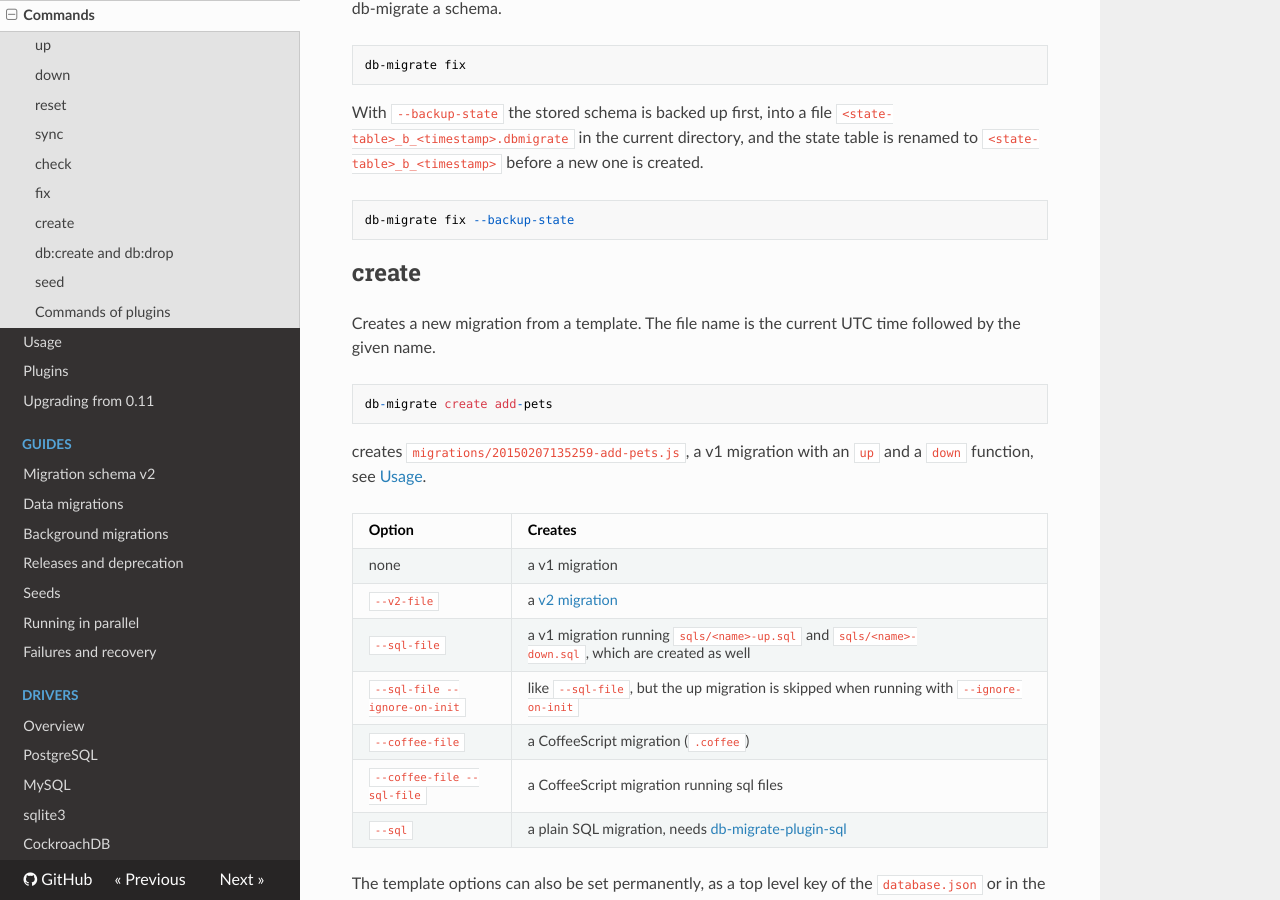
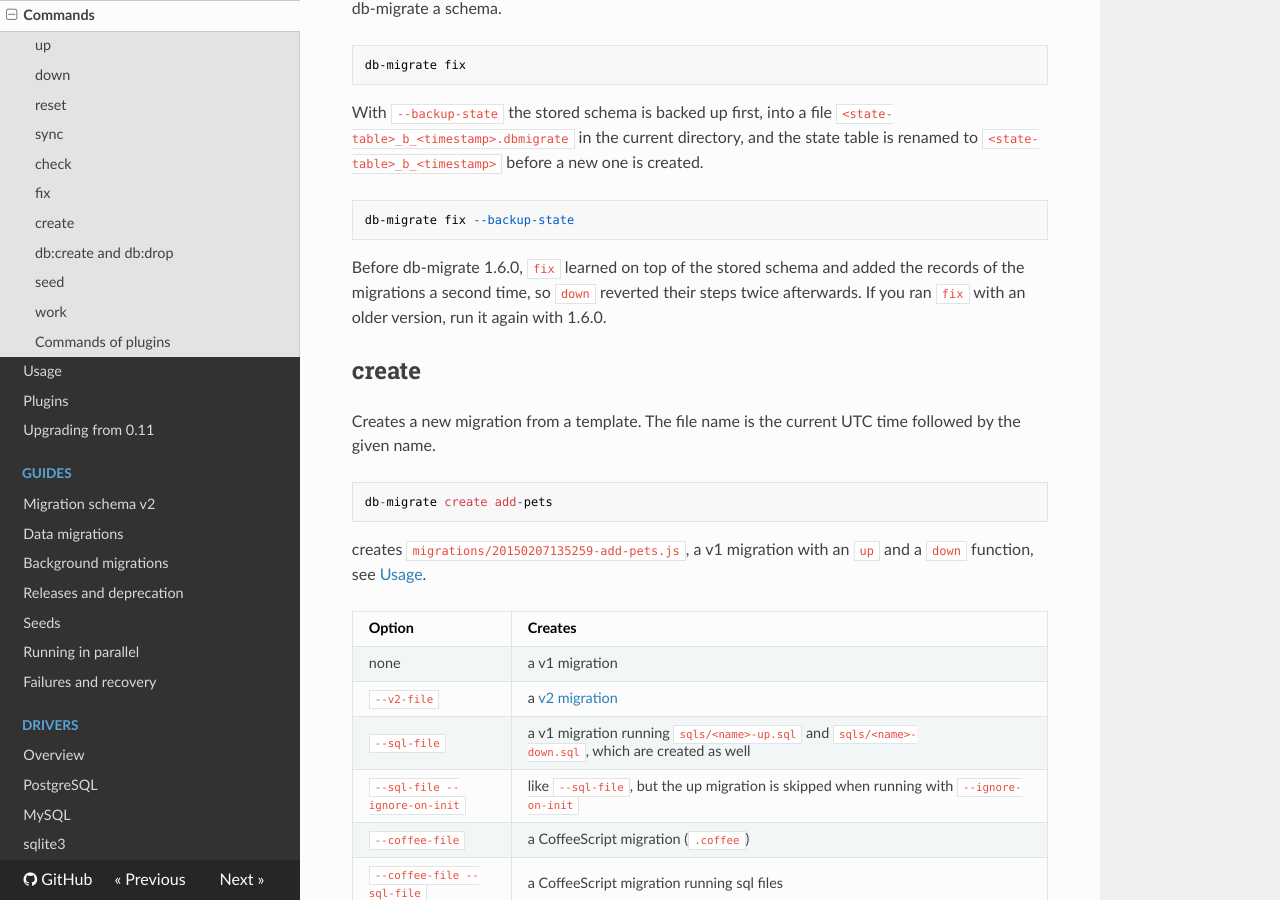
Before and after one commit to db-migrate/english-docs, an MkDocs documentation site: the page built from docs/Getting Started/commands.md, in a window 1280 px wide and 900 px high, scrolled down 1987 px. Built offline with MkDocs 1.6.1, drawn with Linux system fonts in a browser that asks for light colours; nearby versions of some CDN libraries; some of the changed text lies outside the part shown.

Commit message:
docs: db-migrate work, fix with releases

```diff
--- a/docs/Getting Started/commands.md
+++ b/docs/Getting Started/commands.md
@@ -86,6 +86,11 @@ created.
 
     db-migrate fix --backup-state
 
+Before db-migrate 1.6.0, `fix` learned on top of the stored schema and added
+the records of the migrations a second time, so `down` reverted their steps
+twice afterwards. If you ran `fix` with an older version, run it again with
+1.6.0.
+
 ## create
 
 Creates a new migration from a template. The file name is the current UTC
@@ -160,6 +165,14 @@ supported by db-migrate 1.0`.
 
 The options `--seeds-table`, `--vcseeder-dir` and `--staticseeder-dir` of the
 seeders of 0.11 are still accepted, but have no effect.
+
+## work
+
+    db-migrate work [--parallel n] [--pause ms] [--batch n] [--watch]
+
+Runs the jobs of [background migrations](../Guides/background migrations.md),
+until none is left or, with `--watch`, until stopped with `SIGINT` or
+`SIGTERM`. Since db-migrate 1.6.0.
 
 ## Commands of plugins
 
```
Also changed, not shown: docs/Guides/background migrations.md (+10 -0 lines), docs/Guides/releases.md (+4 -3 lines).
